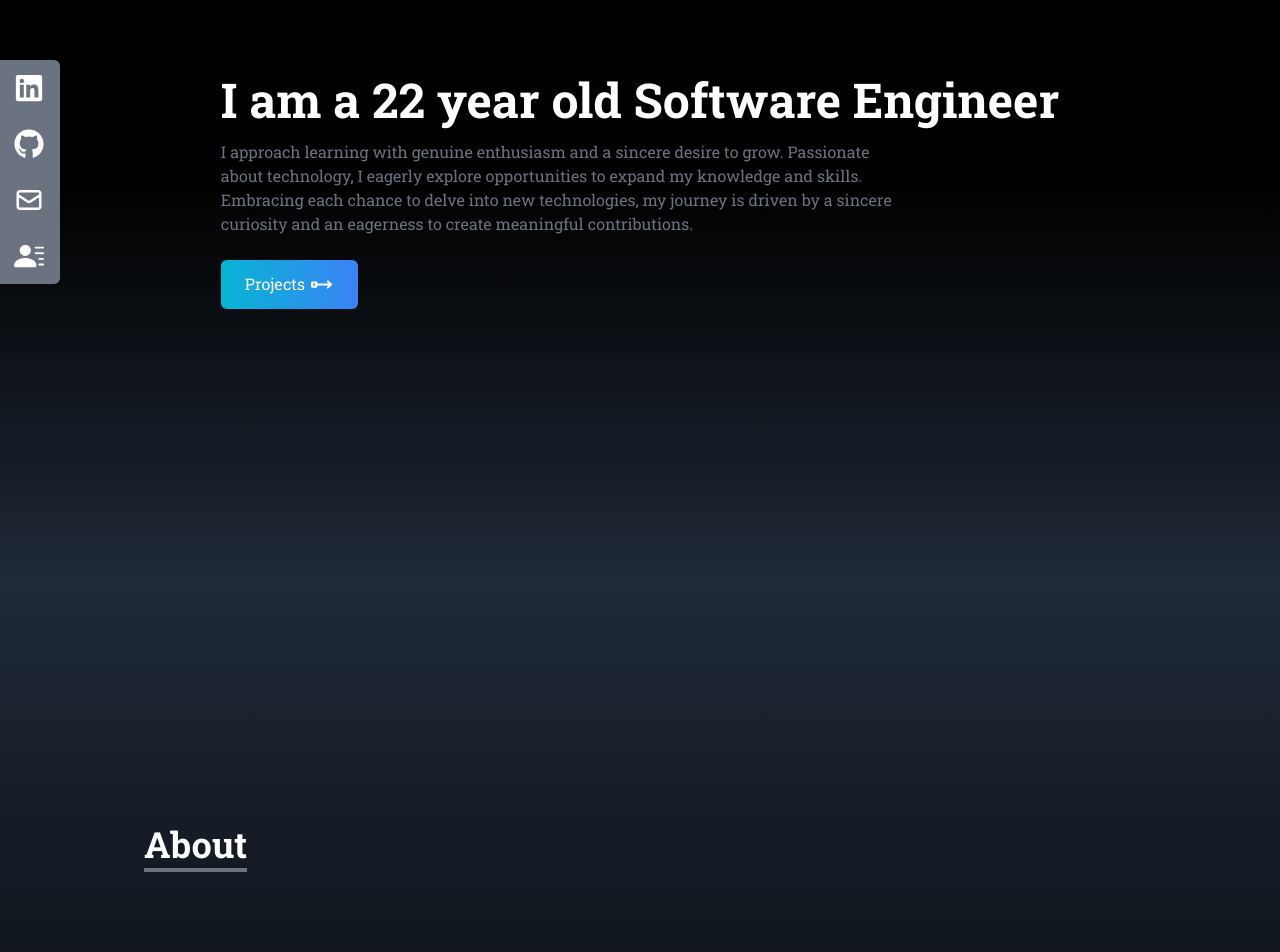
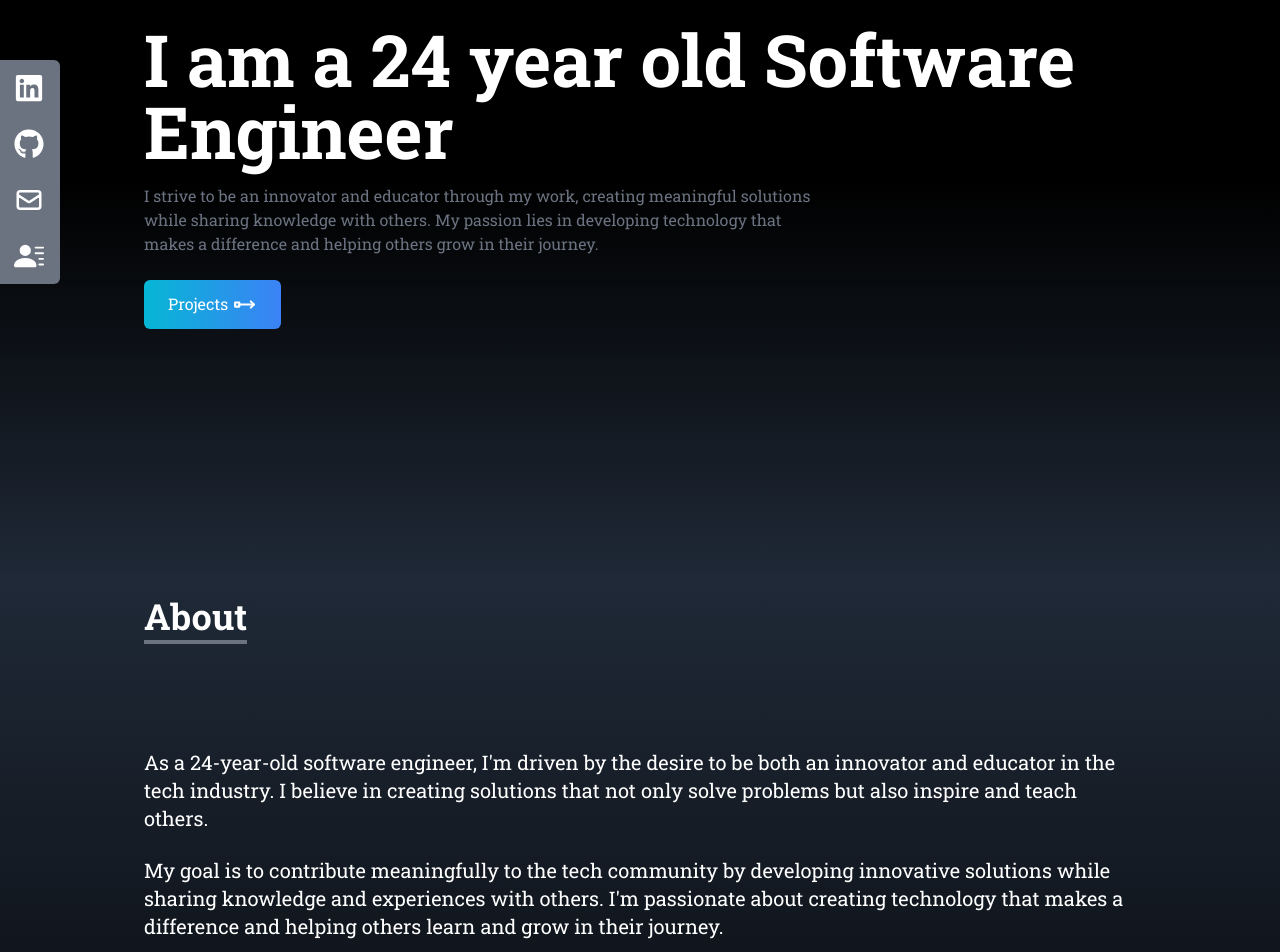
Before and after one commit to Ghassan-Awdali/portfolio, a React (Create React App) app: page / in a window 1280 px wide. Shown: the part 220-1172 px from the top of the page. Built offline with nearby package versions, Linux system fonts and the light colour scheme; a web font is replaced by a local one.

Commit message:
change about me, and home making it more relevant

```diff
--- a/src/components/About.jsx
+++ b/src/components/About.jsx
@@ -4,7 +4,7 @@ const About = () => {
   return (
     <div
       name="about"
-      className="flex w-full h-screen bg-gradient-to-b from-gray-800 to-black text-white sm:pt-8"
+      className="flex w-full min-h-screen bg-gradient-to-b from-gray-800 to-black text-white pt-20 md:pt-0"
     >
       <div className="max-w-screen-lg p-4 mx-auto flex flex-col justify-center w-full h-full">
         <div className="pb-8">
@@ -13,21 +13,20 @@ const About = () => {
           </p>
         </div>
 
-        <p className="text-xl mt-20">
-          I’m a passionate software engineer who recently graduated in May 2024
-          from Dalhousie. Though I wasn't always able to focus on my career, I'm
-          now committed to making my mark in the industry. I’m eager to grow,
-          driven by intellectual curiosity and a desire to become highly
-          capable.
+        <p className="text-xl mt-10 md:mt-20">
+          As a 24-year-old software engineer, I'm driven by the desire to be
+          both an innovator and educator in the tech industry. I believe in
+          creating solutions that not only solve problems but also inspire and
+          teach others.
         </p>
 
         <br />
 
         <p className="text-xl">
-          Stagnant in the past, I now try my best to embrace every opportunity
-          to learn and evolve. My goal is to keep pushing myself until I achieve
-          excellence. I'm an aspiring software engineer, determined to become
-          someone who stands out.
+          My goal is to contribute meaningfully to the tech community by
+          developing innovative solutions while sharing knowledge and
+          experiences with others. I'm passionate about creating technology that
+          makes a difference and helping others learn and grow in their journey.
         </p>
       </div>
     </div>
--- a/src/components/Home.jsx
+++ b/src/components/Home.jsx
@@ -1,34 +1,43 @@
-import React from 'react'
+import React from "react";
 import { TbArrowRightSquare } from "react-icons/tb";
 import { Link } from "react-scroll";
 
 const Home = () => {
   return (
-    <div name ='home' className='h-screen w-full bg-gradient-to-b from-black via-black to-gray-800 text-white flex sm:pt-8'>
-        <div className='max-w-screen-lg mx-auto flex flex-col items-center justify-center h-full px-4 md:flex-row'>
-            <div className='flex flex-col justify-center h-full'>
-                <h2 className="text-7xl sm:text-5xl font-bold text-white">I am a 22 year old Software Engineer </h2>
+    <div
+      name="home"
+      className="h-screen w-full bg-gradient-to-b from-black via-black to-gray-800 text-white"
+    >
+      <div className="max-w-screen-lg mx-auto flex flex-col items-center justify-center h-full px-4 md:flex-row">
+        <div className="flex flex-col justify-center h-full">
+          <h2 className="text-4xl sm:text-5xl md:text-7xl font-bold text-white">
+            I am a 24 year old Software Engineer
+          </h2>
 
-                <p className='text-gray-500 py-4 max-w-2xl'>
-                        I approach learning with genuine enthusiasm and a sincere desire to grow. Passionate about technology,
-                        I eagerly explore opportunities to expand my knowledge and skills. Embracing each chance to delve into new technologies,
-                        my journey is driven by a sincere curiosity and an eagerness to create meaningful contributions.
-
+          <p className="text-gray-500 py-4 max-w-2xl">
+            I strive to be an innovator and educator through my work, creating
+            meaningful solutions while sharing knowledge with others. My passion
+            lies in developing technology that makes a difference and helping
+            others grow in their journey.
           </p>
 
           <div>
             <Link
-                    to="projects" smooth duration={500} className="group text-white w-fit px-6 py-3 my-2 flex items-center rounded-md bg-gradient-to-r from-cyan-500 to-blue-500 cursor-pointer">
+              to="projects"
+              smooth
+              duration={500}
+              className="group text-white w-fit px-6 py-3 my-2 flex items-center rounded-md bg-gradient-to-r from-cyan-500 to-blue-500 cursor-pointer hover:scale-105 duration-200"
+            >
               Projects
               <span className="group-hover:rotate-90 duration-300">
-                        <TbArrowRightSquare size={25} className="ml-1"/>
+                <TbArrowRightSquare size={25} className="ml-1" />
               </span>
             </Link>
           </div>
         </div>
       </div>
     </div>
-  )
-}
+  );
+};
 
-export default Home
+export default Home;
```
Lines whose indentation alone changed are shown as unchanged.
